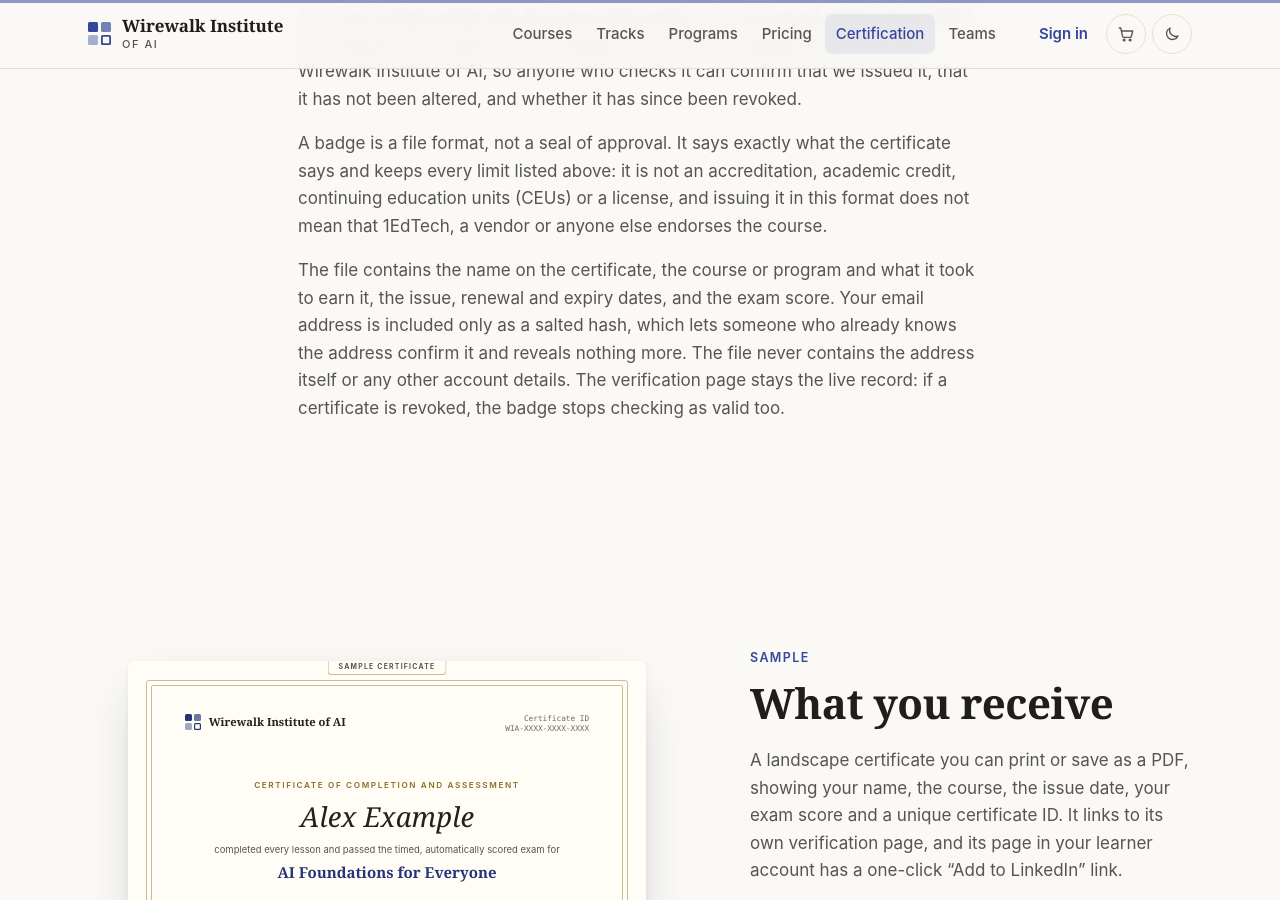
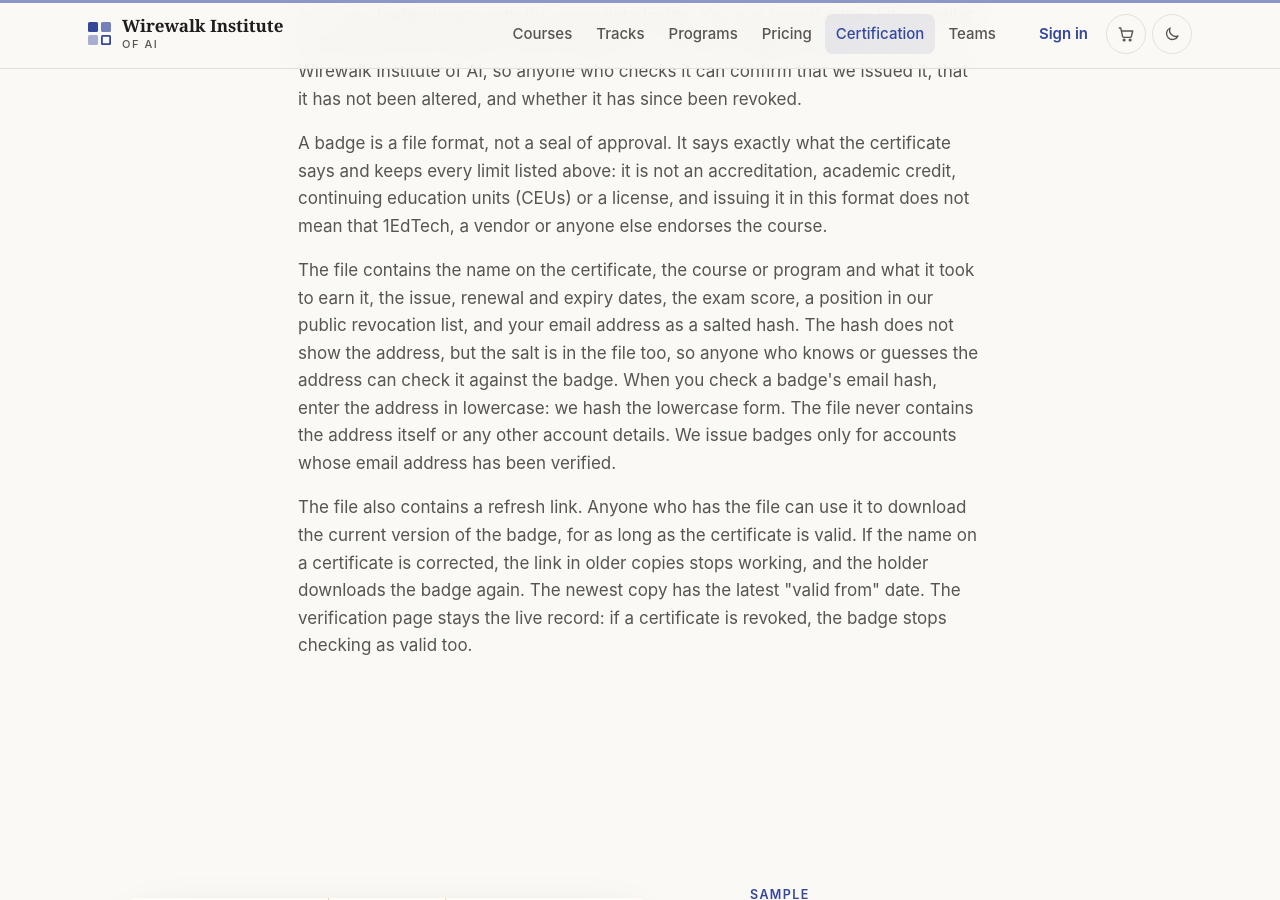
Before and after one commit to wirewalktech/institute-wirewalk, a Jekyll site: the page built from certification/index.html, in a window 1280 px wide and 900 px high, scrolled down 3105 px. Built offline with Jekyll 4.4.1, drawn with Linux system fonts in a browser that asks for light colours.

Commit message:
Open Badges copy and certificate page: verified-email gate, lowercase hash check, refresh link disclosure, honest verify-page note
Pairs with wirewalk-institute-worker ob3 review fixes. The certificate page offers email verification
when the badge cannot be signed yet (403 verify_email), the wallet hint drops the nonexistent
email-change clause, the privacy and certification text say the salted hash can be checked by anyone
who knows or guesses the address (enter it in lowercase) and that the file carries a refresh link,
and the verify page says a revoked or expired certificate's badge checks the same way.

Co-Authored-By: Claude Opus 5.5 (1M context) <noreply@anthropic.com>
Claude-Session: https://claude.ai/code/session_01KetSUkwHVRRgw5Hz5x9fwJ

```diff
--- a/assets/js/site.js
+++ b/assets/js/site.js
@@ -415,11 +415,17 @@
           /* [ob3] Only when the Worker says the certificate is also issued as an Open Badge. The
              achievement link is used only if it is our own static definition. */
           var ach = typeof c.achievementUrl === "string" && /^https:\/\/institute\.wirewalk\.com\/ob3\/achievements\/[a-z0-9-]{1,40}\.json$/.test(c.achievementUrl) ? c.achievementUrl : null;
-          var badge = c.openBadge === true
-            ? '<p class="small muted" style="margin-top:14px">This certificate is also issued as an Open Badges 3.0 credential (' +
-              (ach ? '<a href="' + esc(ach) + '">achievement definition</a>, ' : "") + '<a href="/ob3/issuer.json">issuer profile</a>; ' +
-              '<a href="/certification/#open-badges">what that means</a>). Received a badge file? Check that its certificate ID matches this page.</p>'
-            : "";
+          /* The Worker sends openBadge only once a badge was downloaded for this certificate. On a
+             revoked or expired certificate the note says what that means for the badge file. */
+          var badgeLinks = (ach ? '<a href="' + esc(ach) + '">achievement definition</a>, ' : "") + '<a href="/ob3/issuer.json">issuer profile</a>; ' +
+            '<a href="/certification/#open-badges">what that means</a>';
+          var badge = c.openBadge !== true ? ""
+            : c.revoked || c.expired
+              ? '<p class="small muted" style="margin-top:14px">An Open Badges 3.0 file was issued for this certificate. Any copy of it also checks as ' +
+                (c.revoked ? "revoked" : "expired") + " (" + badgeLinks + ").</p>"
+            : !c.valid ? ""
+              : '<p class="small muted" style="margin-top:14px">This certificate has also been issued as an Open Badges 3.0 credential (' + badgeLinks +
+                '). Received a badge file? Check that its certificate ID matches this page. To check its hashed email, enter the address in lowercase.</p>';
           if (c.valid && !c.revoked) {
             show("good", '<h2><svg width="24" height="24" viewBox="0 0 24 24" fill="none" stroke="currentColor" stroke-width="2.4" stroke-linecap="round" stroke-linejoin="round" aria-hidden="true" style="color:var(--ok)"><circle cx="12" cy="12" r="10"/><path d="M7.5 12.5l3 3 6-6.5"/></svg>Valid certificate</h2><p class="muted">Issued by the Wirewalk Institute of AI. It attests that the holder completed the course and passed its automated exam; see <a href="/certification/#limits">what a certificate attests</a>.</p><dl>' + rows + "</dl>" + badge, true);
           } else if (c.revoked) {
--- a/certification/index.html
+++ b/certification/index.html
@@ -76,7 +76,8 @@ description: "How Wirewalk Institute of AI exams are run and scored, what a cert
     <h2 id="ob-h">Your certificate as an Open Badge</h2>
     <p class="muted">Open Badges 3.0 is a published, open standard (from the standards body 1EdTech) for digital credentials that software can check. When you are signed in, your certificate page lets you download your certificate as a badge file: a <code>.json</code> file, or an <code>.svg</code> badge image with the same data inside. You can import either into a wallet or backpack that supports Open Badges 3.0. The file is digitally signed by the Wirewalk Institute of AI, so anyone who checks it can confirm that we issued it, that it has not been altered, and whether it has since been revoked.</p>
     <p class="muted">A badge is a file format, not a seal of approval. It says exactly what the certificate says and keeps every limit listed above: it is not an accreditation, academic credit, continuing education units (CEUs) or a license, and issuing it in this format does not mean that 1EdTech, a vendor or anyone else endorses the course.</p>
-    <p class="muted">The file contains the name on the certificate, the course or program and what it took to earn it, the issue, renewal and expiry dates, and the exam score. Your email address is included only as a salted hash, which lets someone who already knows the address confirm it and reveals nothing more. The file never contains the address itself or any other account details. The verification page stays the live record: if a certificate is revoked, the badge stops checking as valid too.</p>
+    <p class="muted">The file contains the name on the certificate, the course or program and what it took to earn it, the issue, renewal and expiry dates, the exam score, a position in our public revocation list, and your email address as a salted hash. The hash does not show the address, but the salt is in the file too, so anyone who knows or guesses the address can check it against the badge. When you check a badge's email hash, enter the address in lowercase: we hash the lowercase form. The file never contains the address itself or any other account details. We issue badges only for accounts whose email address has been verified.</p>
+    <p class="muted">The file also contains a refresh link. Anyone who has the file can use it to download the current version of the badge, for as long as the certificate is valid. If the name on a certificate is corrected, the link in older copies stops working, and the holder downloads the badge again. The newest copy has the latest "valid from" date. The verification page stays the live record: if a certificate is revoked, the badge stops checking as valid too.</p>
   </div>
 </section>
 
--- a/privacy/index.html
+++ b/privacy/index.html
@@ -38,7 +38,7 @@ description: "What personal data the Wirewalk Institute of AI collects, why, who
 
     <h2>What is public</h2>
     <p>A certificate's verification page is public by design. It shows the name on the certificate, the course or program, the issue date, the exam score and whether it is valid. It does not show your email address or any other account details.</p>
-    <p><strong>Open Badge files:</strong> if you download your certificate as an Open Badges 3.0 file from your certificate page, the file contains the name on the certificate, the course or program, the dates, the score and a <strong>salted hash</strong> of your account email address, which lets someone who already knows the address confirm it, and nothing else. It never contains the email address itself, your account ID or the reason for any revocation. Anyone you give the file to can read what it contains. Wallets and verifiers that check a badge download our public revocation list, which contains no personal data.</p>
+    <p><strong>Open Badge files:</strong> if you download your certificate as an Open Badges 3.0 file from your certificate page, the file contains the name on the certificate, the course or program, the dates, the score, a position in our public revocation list, a refresh link, and a <strong>salted hash</strong> of your account email address. The hash does not show the address, but anyone who knows or guesses the address can check it against the hash. It never contains the email address itself, your account ID or the reason for any revocation. Anyone you give the file to can read what it contains, and can use the refresh link to download the current version of the badge while the certificate is valid. If the name on your certificate is corrected, the refresh link in older copies stops working, so an old copy cannot be used to get the corrected name. Wallets and verifiers that check a badge download our public revocation list, which contains no personal data.</p>
 
     <h2>What we use it for</h2>
     <p>To run your account and courses, grade exams, issue and verify certificates, process purchases, answer inquiries, send the emails the service needs (such as sign-in codes and certificates), and protect the service from abuse. We do not sell personal data.{% if rdt_on != "" %} The only third-party advertising tool on this site is the Reddit Pixel, and it runs only if you accept it (see <a href="#cookies">Advertising cookies</a>). There are no analytics scripts.{% else %} This site uses no third-party advertising or analytics trackers: no ad pixels, no analytics scripts.{% endif %}</p>
```
Also changed, not shown: assets/js/learn/certificate.js (+13 -3 lines).
